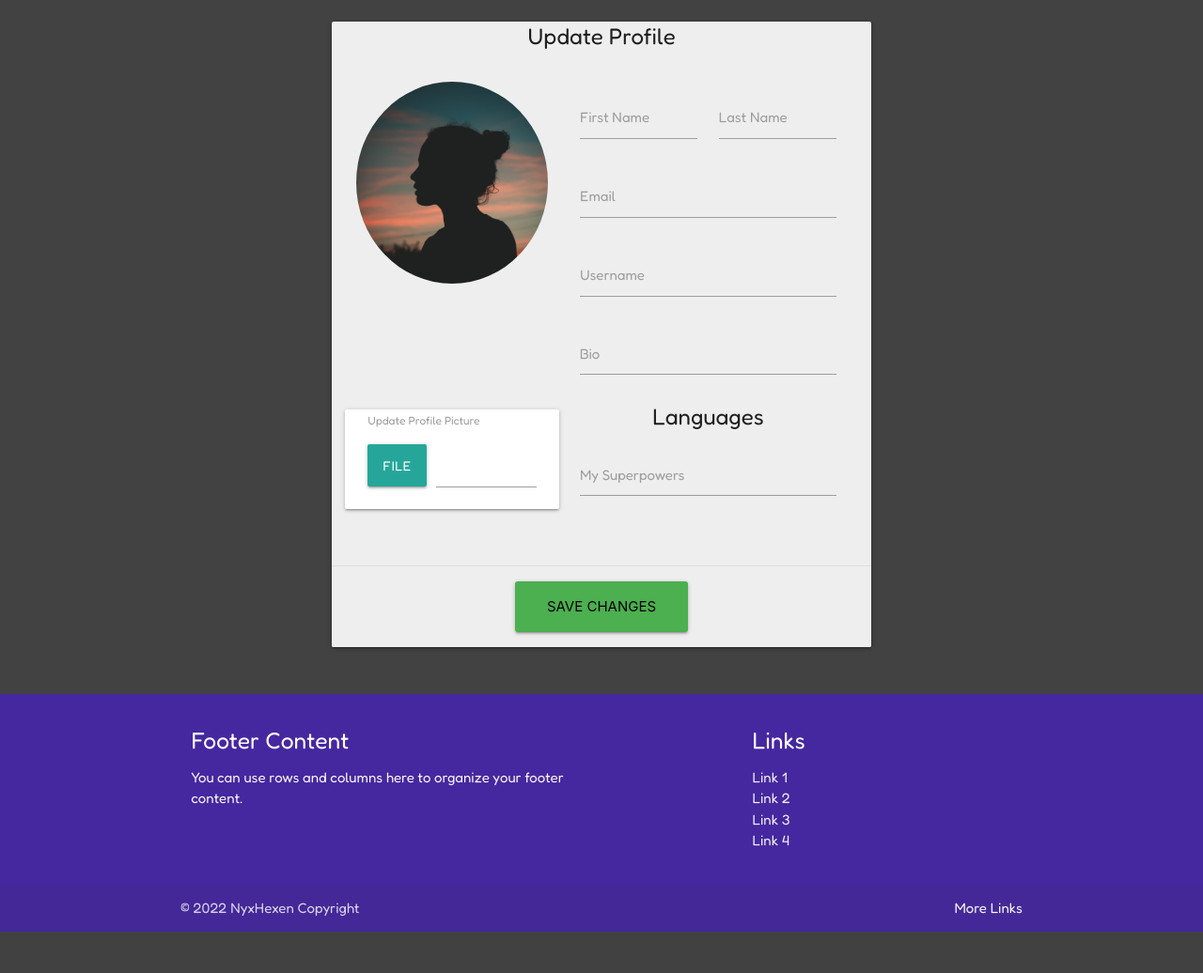
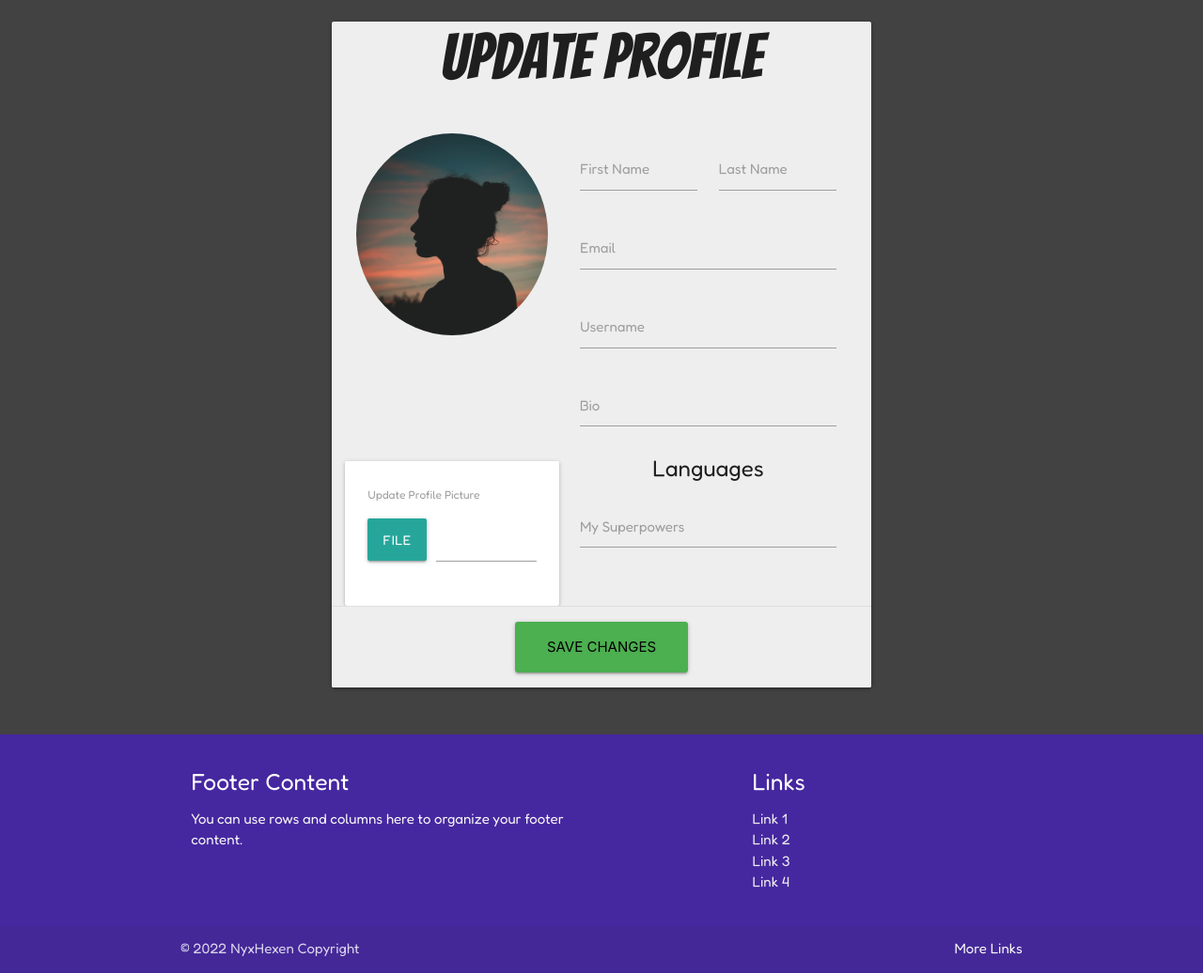
Before and after one commit to NyxHexen/CI_MS3_DB, a Flask app: template devbus/templates/edit_profile.html in a window 1280 px wide. Shown: the part 94-1130 px from the top of the page at 94% size. Before the commit the page ends 1086 px from the top, so only its background shows below. Run offline with Flask 2, Linux system fonts and the light colour scheme; the template is opened without the code that fills it: values that come from a table or form of the project are taken from there, others are empty; parts of the project's set-up code (start-up, migrations or seed data) failed here and were passed over; some libraries are stand-ins or nearby versions.

Commit message:
Removed unused class; added font styling for update-form legend; removed spacing in row and card-content

```diff
--- a/devbus/static/css/styles.css
+++ b/devbus/static/css/styles.css
@@ -32,18 +32,24 @@ nav {
   margin-bottom: 2rem;
 }
 
-.update-image {
-  padding-top: 0;
-  padding-bottom: 0;
-}
-
 .signin-form,
 .signup-form {
   margin-top: 2.5rem;
 }
 
+#update-form .row {
+  margin-bottom: 0;
+}
+
+#update-form .card-content {
+  padding-bottom: 0;
+}
+
+h1,
+h2,
 .signin-form legend,
-.signup-form legend {
+.signup-form legend,
+#update-form legend {
   font-family: 'Bangers', cursive;
   font-size: 4.5rem;
   line-height: 110%;
```
